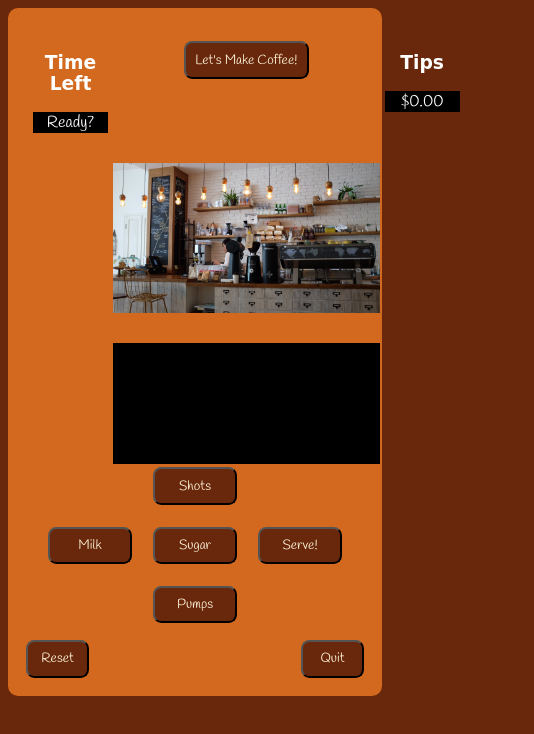
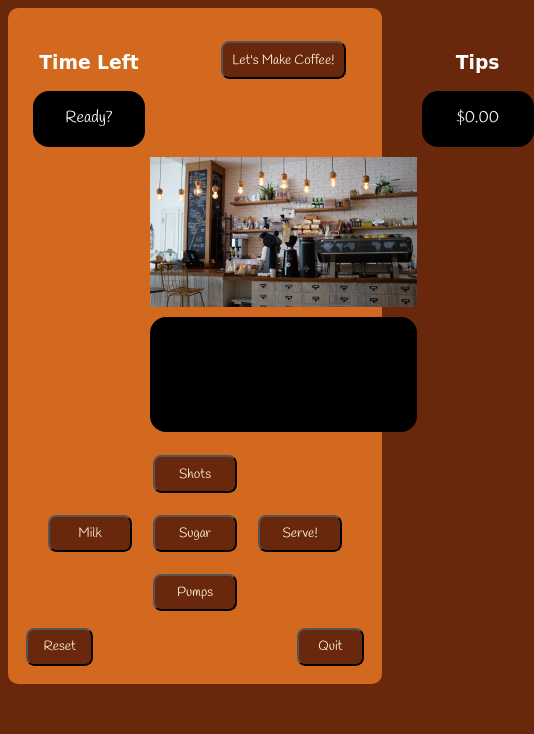
Before and after one commit to SGsouthard/Coffee-Rush, a plain HTML site: page index.html in a window 390 px wide. Both pictures are taken after a click on the button "Play The Game". Shown: the whole page, 534 px wide, since content can reach past the window. Drawn offline with Linux system fonts and the light colour scheme; a web font is replaced by a local one.

Commit message:
style.css: minor size adjustments for mobile

```diff
--- a/css/style.css
+++ b/css/style.css
@@ -51,6 +51,7 @@ span {
     text-align: center;
     height: 1.25em;
     width: 1.875em;
+    border-radius: 1em;
 }
 
 /* Classes */
@@ -130,7 +131,7 @@ span {
 #top-half {
     display: grid;
     grid-template-columns: 0.625em 1fr 2fr 1fr 0.625em;
-    grid-template-rows: 0.625em 1fr 12.5em 1fr 0.625em;
+    grid-template-rows: 0.625em 1fr 10em 1fr 0.625em;
     column-gap: 0.3125em;
     row-gap: 0.3125em;
 }
@@ -168,24 +169,27 @@ span {
 }
 
 #customer-order-box {
-    margin-bottom: -1.25em;
     grid-column-start: 3;
     grid-column-end: 4;
     grid-row-start: 4;
+    border-radius: 1em;
 }
 
 #time-left-box, #score-box {
-    width: 75px;
+    width: 5em;
+    height: 1.5em;
     justify-self: center;
     text-align: center;
     align-self: center;
+    border-radius: 1em;
+    padding: 1em;
 }
 
 #final-score {
     background-color: black;
     width: 30%;
     text-align: center;
-    border-radius: 0.625em;
+    border-radius: 1em;
 }
 
 #pay-out-button {
@@ -194,5 +198,5 @@ span {
 }
 
 #quit, #reset {
-    width: 4.6875em;
+    width: 5em;
 }
```
